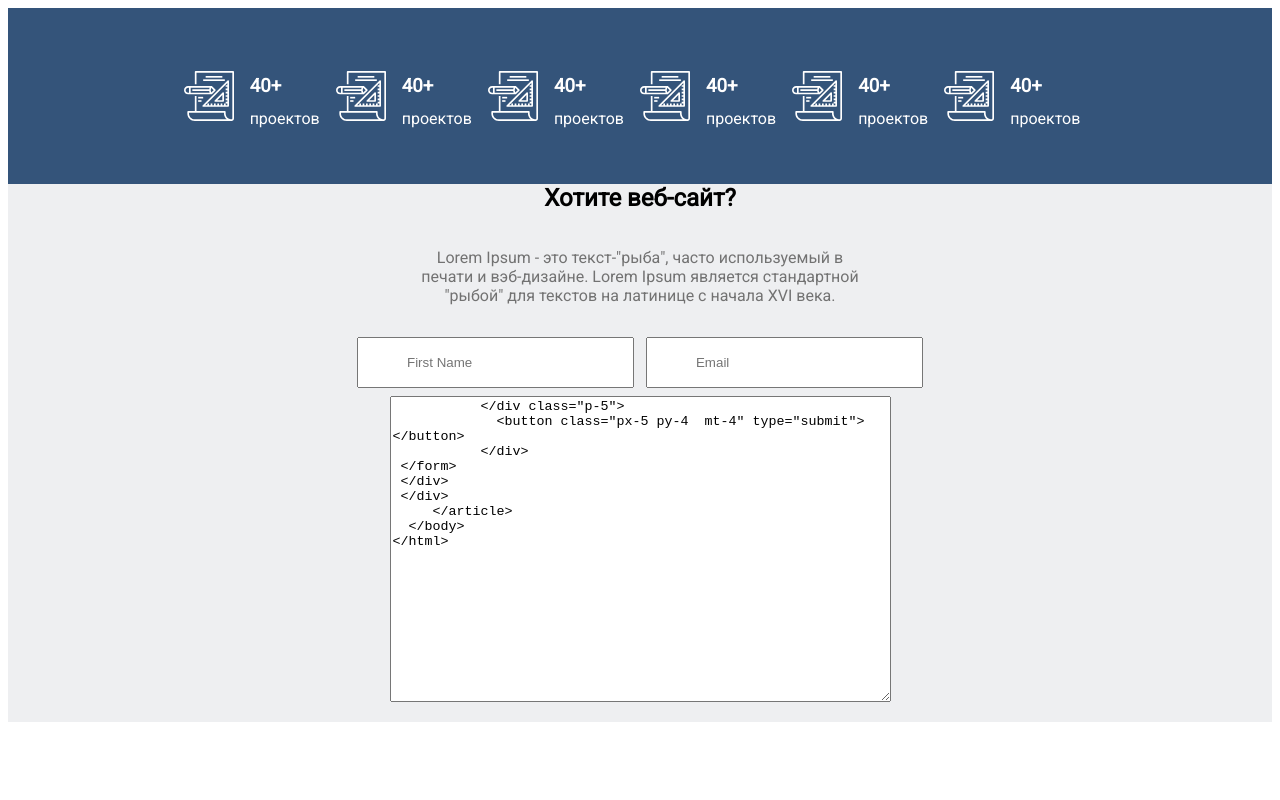
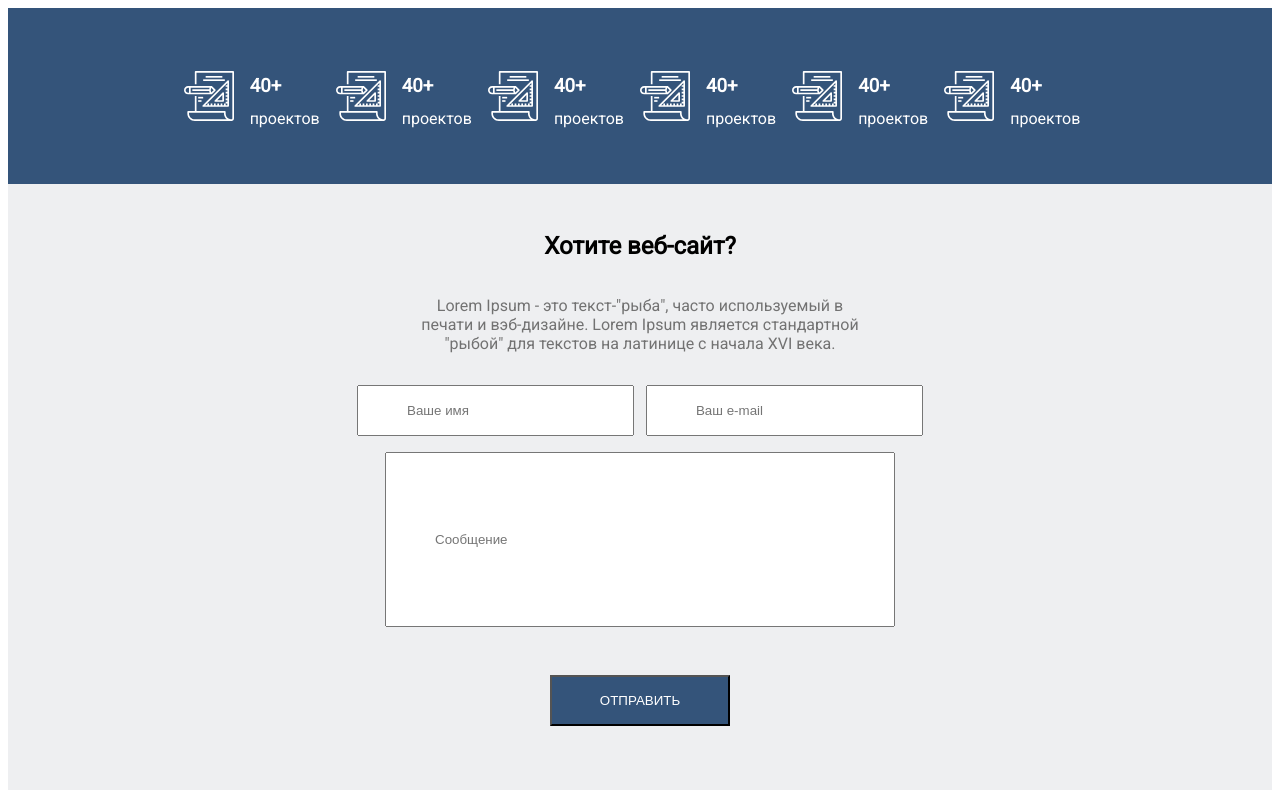
Before and after one commit to alebasix/figma-sample, a plain HTML site: page index.html in a window 1280 px wide. Drawn offline with Linux system fonts and the light colour scheme.

Commit message:
finished layout

```diff
--- /dev/null
+++ b/article-form/article-form.css
@@ -0,0 +1,22 @@
+.article-form_article__background-color {
+  background-color: #eeeff1;
+}
+.article-form_anyblock__text-color {
+  color: #727272;
+}
+
+.article-form_anyblock__text-indent {
+  text-indent: 1.5rem;
+}
+
+.article-form_input-message__size {width: 510px;
+  height: 175px;
+}
+
+.article-form__input-button__color {
+  background-color:#34547A ;
+}
+
+.article-form__input-button__text-color {
+  color: white
+}
--- a/article-form/article-from.css
+++ /dev/null
@@ -1,7 +0,0 @@
-.article-form_article__background-color {
-  background-color: #EEEFF1;
-}
-.article-form_anyblock__text-color {
-  color: #727272;
-
-}
--- a/index.html
+++ b/index.html
@@ -16,7 +16,7 @@
     />
     <link rel="stylesheet" href="./section-numbers/section.css" />
     <link rel="stylesheet" href="style.css">
-    <link rel="stylesheet" href="./article-form/article-from.css">
+    <link rel="stylesheet" href="./article-form/article-form.css">
     <link rel="stylesheet" href="./bootstrap-framework-css/bootstrap-utilities.min.css">
     <title>Document</title>
   </head>
@@ -98,7 +98,7 @@
         </div>
       </div>
     </section>
-    <article  class="article-form_article__background-color">
+    <article  class="article-form_article__background-color pt-5">
       <div class="container" >
       <div class="row ">
  <h2 class="col mt-0 align-self-center text-center"  >Хотите веб-сайт?</h2>
@@ -112,7 +112,7 @@
                  <input class="py-3 px-5"
                type="text"
                name="firstname"
-               placeholder="First Name"
+               placeholder="Ваше имя"
                pattern="[/^[a-z ,.'-]+$/i]"
                required
            />
@@ -121,20 +121,18 @@
            <input class="py-3 px-5"
                type="email"
                name="email"
-               placeholder="Email"
+               placeholder="Ваш e-mail"
                pattern="^[\w-\.]+@([\w-]+\.)+[\w-]{2,4}$"
                required
              />
            </div>
-             <div class="mt-2 d-none d-sm-block " >
-             <textarea
-             placeholder="Message"
+             <div class="mt-3 d-none d-sm-block " >
+             <input class="py-3 px-5 article-form_input-message__size"
+             placeholder="Сообщение"
              name="user_message"
-             rows="20"
-             cols="60"
              >
            </div class="p-5">
-             <button class="px-5 py-4  mt-4" type="submit"></button>
+             <button class="px-5 py-3  mt-5 mb-5 article-form__input-button__color article-form__input-button__text-color  " type="submit">ОТПРАВИТЬ</button>
            </div>
  </form>
  </div>
```
Also changed, not shown: bootstrap-framework-css/bootstrap-utilities.min.css, mynotes.txt.
